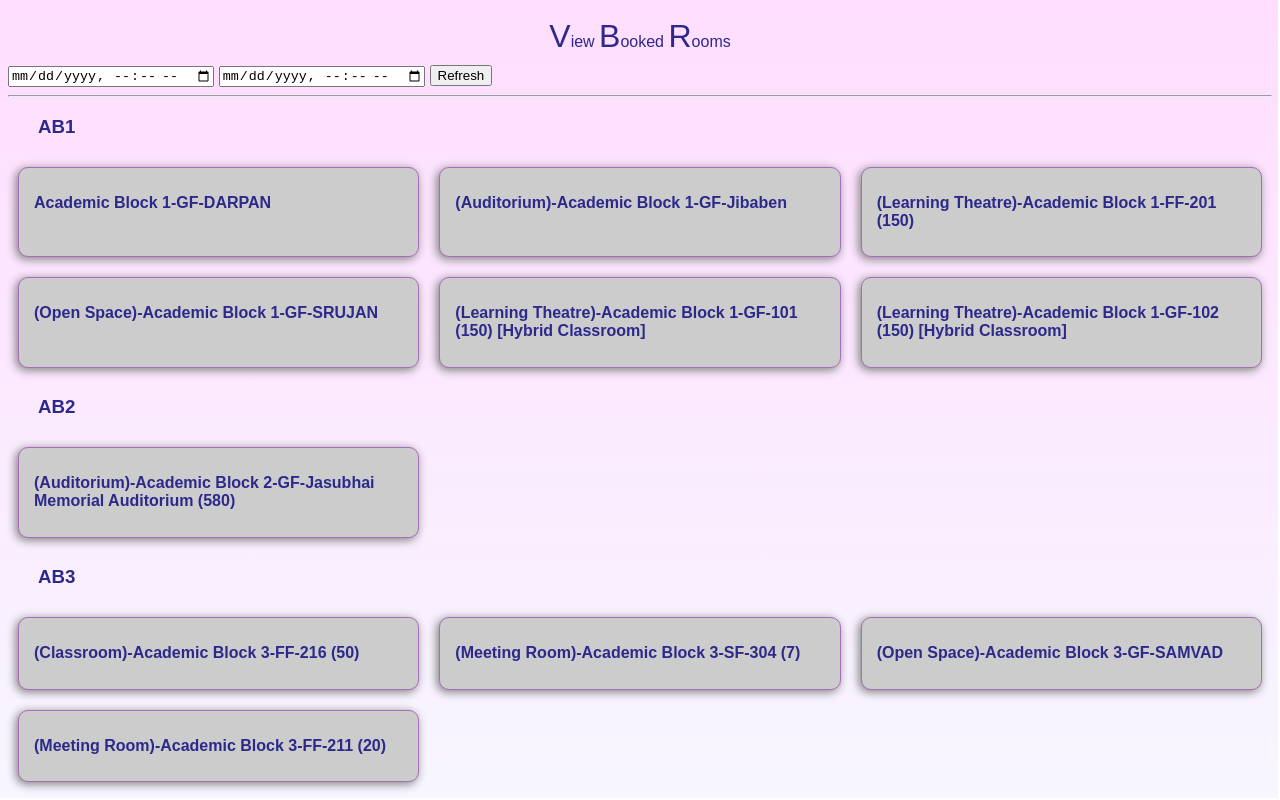
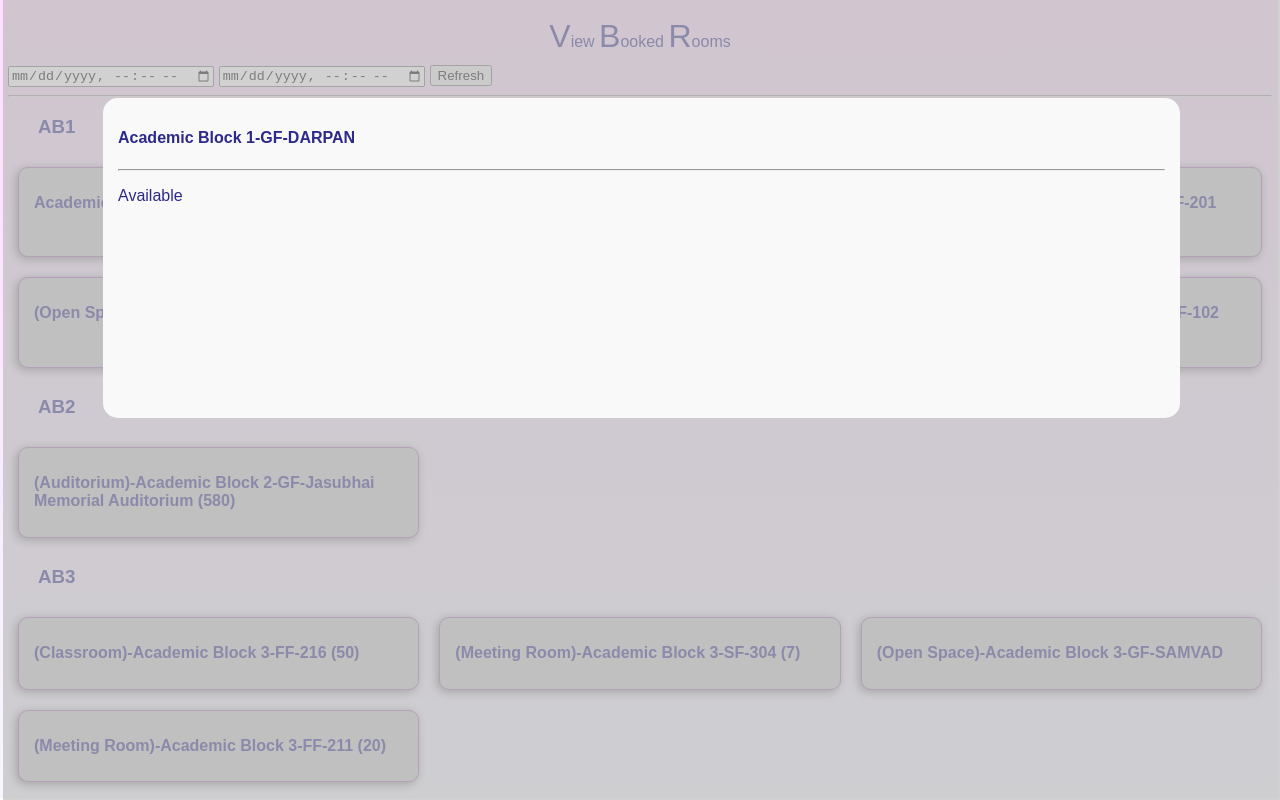
Before and after one commit to Learndev-student/VBR, a plain HTML site: page index.html in a window 1280 px wide. Both pictures are taken after a click on the element "Academic Block 1-GF-DARPAN". Drawn offline with Linux system fonts and the light colour scheme; no server answers.

Commit message:
popup bug fixes

```diff
--- a/style.css
+++ b/style.css
@@ -33,12 +33,15 @@ header span{
 	z-index: 10;
 	width: 101%;
 	height: 101%;
+	top: 0px;
+	left: 0px;
 	margin:-10px -5px -10px -5px;
 	background: #bbbbbbaa;
 }
 
 #popup{
 	display: block;
+	position: relative;
 	margin: 100px;
 	background: #f9f9f9;
 	z-index: 11;
```
